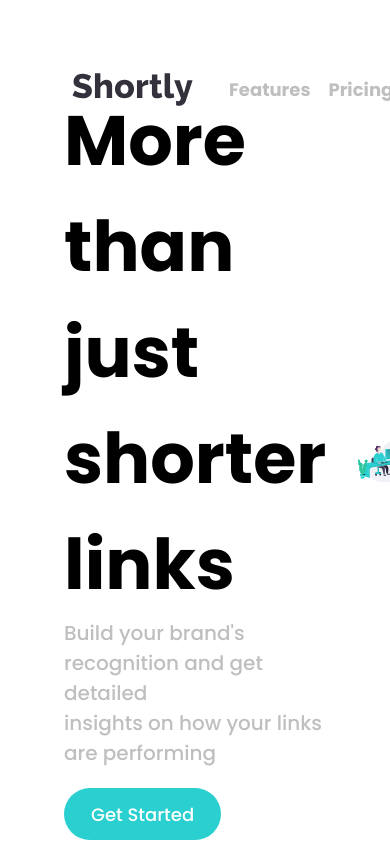
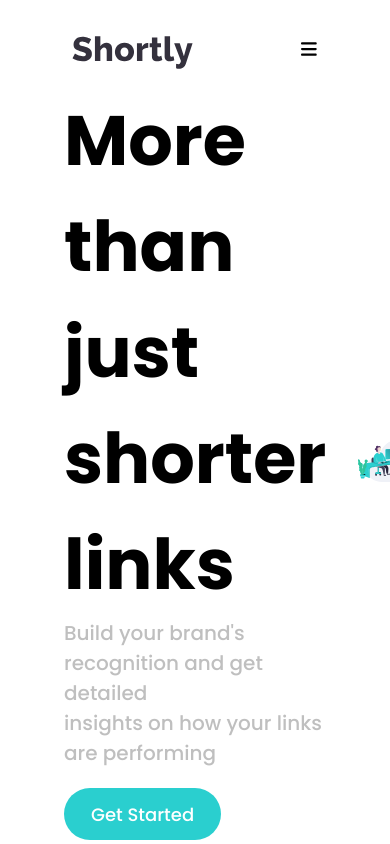
Before and after one commit to mike-nyange/url-shortening-api, a plain HTML site: page index.html in a window 390 px wide. Shown: the top 844 px of the page. Drawn offline with Linux system fonts and the light colour scheme.

Commit message:
mobile style

```diff
--- a/index.html
+++ b/index.html
@@ -9,6 +9,7 @@
 
   <title>Frontend Mentor | Shortly URL shortening API Challenge</title>
 
+  <link rel="stylesheet" href="https://cdnjs.cloudflare.com/ajax/libs/font-awesome/6.2.1/css/all.min.css" integrity="sha512-MV7K8+y+gLIBoVD59lQIYicR65iaqukzvf/nwasF0nqhPay5w/9lJmVM2hMDcnK1OnMGCdVK+iQrJ7lzPJQd1w==" crossorigin="anonymous" referrerpolicy="no-referrer" />
   <!-- Feel free to remove these styles or customise in your own stylesheet 👍 -->
   <style>
     .attribution { font-size: 11px; text-align: center; }
@@ -38,6 +39,9 @@
     <div class="button-section">
       <a href="">Login</a>
       <button class="btn">Sign Up</button>
+    </div>
+    <div class="hamburger-menu">
+      <i class="fa-solid fa-bars"></i>
     </div>
 
   </header>
@@ -171,5 +175,6 @@
   </footer>
 
   <script src="main.js"></script>
+  <script src="https://cdnjs.cloudflare.com/ajax/libs/font-awesome/6.2.1/js/all.min.js" integrity="sha512-rpLlll167T5LJHwp0waJCh3ZRf7pO6IT1+LZOhAyP6phAirwchClbTZV3iqL3BMrVxIYRbzGTpli4rfxsCK6Vw==" crossorigin="anonymous" referrerpolicy="no-referrer"></script>
 </body>
 </html>
--- a/style.css
+++ b/style.css
@@ -103,6 +103,26 @@
 .header-section .button-section a:hover{
 
     color: var(--neutral-dark-blue);
+}
+.header-section .hamburger-menu{
+    position: absolute;
+    top: 2em;
+    right: 2em;
+    display: none;
+    height: 5em;
+    width: 5em;
+}
+
+@media all and (max-width: 1024px){
+    .header-section .navigation{
+        display: none;
+    }
+    .header-section .button-section{
+        display: none;
+    }
+    .header-section .hamburger-menu{
+        display: block;
+    }
 }
 
 
```
Also changed, not shown: images/hamburgermenu.svg (added).
